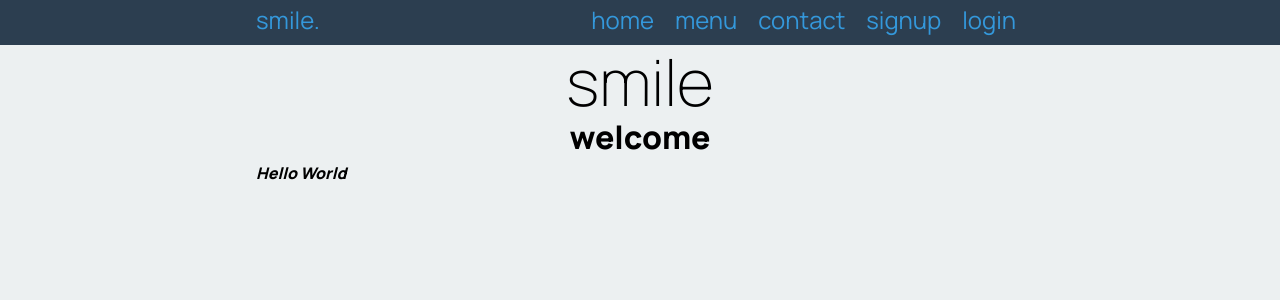
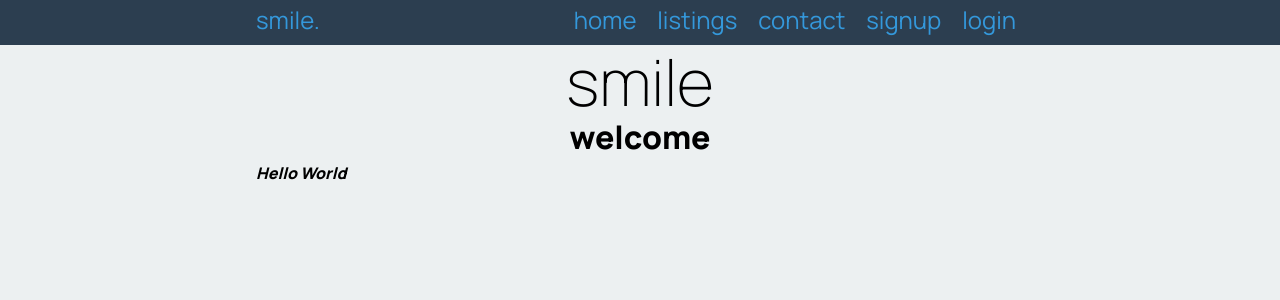
Before and after one commit to 21226WC/Online_shopping_website, a Flask app: page / in a window 1280 px wide. Shown: the top 300 px of the page. Run offline with Flask 3, Linux system fonts and the light colour scheme.

Commit message:
fixed a issue where there were two databases and linked new one

```diff
--- a/app.py
+++ b/app.py
@@ -5,6 +5,7 @@ from flask import Flask, render_template, request, redirect
 import sqlite3
 from sqlite3 import Error
 app = Flask(__name__)
+DATABASE = 'data.db'
 
 def connect_database(db_file):
     """
@@ -24,8 +25,8 @@ def render_homepage():
 
 @app.route('/listings')
 def render_listings():
-   con = connect_database('USER_INFORMATION_DATABASE.db')
-   query = "SELECT"
+   con = connect_database('LISTINGS_USER.db')
+   query = "SELECT * FROM listings ORDER BY listing_id"
    cur = con.cursor()
    cur.execute(query)
    listings = cur.fetchall()
--- a/templates/base.html
+++ b/templates/base.html
@@ -16,7 +16,7 @@
         <div class="navbar-brand">smile.</div>
         <div class="navbar-links">
             <a href="/">home</a>
-            <a href="/menu">menu</a>
+            <a href="/listings">listings</a>
             <a href="/contact">contact</a>
             <a href="/signup">signup</a>
             <a href="/login">login</a>
```
Also changed, not shown: templates/listings.html (added, +7 -0 lines), LISTINGS_USER.db (added), 1 other file.
